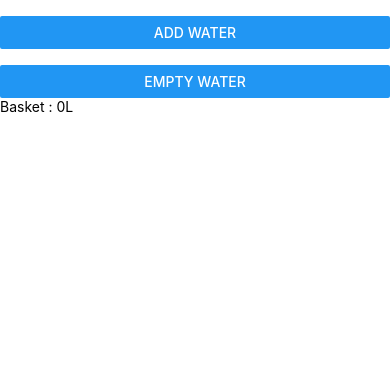
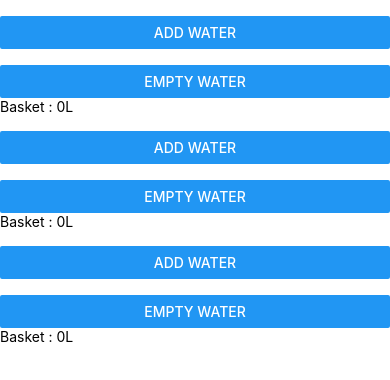
Before and after one commit to shreya-mishra/Puzzle_App, a React Native app: screen / in a window 390 px wide. Shown: the top 380 px of the page. Built offline with nearby package versions, Linux system fonts and the light colour scheme.

Commit message:
added logic to simulate the water flow and distributed evenly

```diff
--- a/src/App.tsx
+++ b/src/App.tsx
@@ -1,27 +1,65 @@
-import React, {useState} from 'react';
+import React, {useEffect, useState} from 'react';
 import {View} from 'react-native';
 import TankFrame from './components/TankFrame';
 
+const NUMBER_OF_TANKS = 3;
+const MaxQuantity = 1000;
+
 const App = () => {
-  const [liquidQuantity, setLiquidQuanity] = useState<number>(0);
+  const [liquidQuantity, setLiquidQuanity] = useState<number[]>(
+    Array(NUMBER_OF_TANKS).fill(0),
+  );
 
-  const addWaterHandler = () => {
-    setTimeout(() => {
-      setLiquidQuanity((prev: number) => prev + 200);
+  useEffect(() => {
+    const interval = setInterval(() => {
+      const flowRate = 25;
+
+      // Simulate water flow between tanks
+      const updatedLevels = liquidQuantity.map((level, i) => {
+        if (i < liquidQuantity.length - 1 && level > liquidQuantity[i + 1]) {
+          return level - flowRate;
+        } else if (i > 0 && level < liquidQuantity[i - 1]) {
+          return level + flowRate;
+        } else {
+          return level;
+        }
+      });
+
+      setLiquidQuanity(updatedLevels);
     }, 1000);
+
+    return () => clearInterval(interval);
+  }, [liquidQuantity]);
+
+  const addWaterHandler = (index: number) => {
+    setLiquidQuanity(prevLevels =>
+      prevLevels.map((level, i) =>
+        i === index && level < MaxQuantity
+          ? Math.min(level + 200, MaxQuantity)
+          : i === index - 1 && level > 0
+          ? Math.max(level - 200, 0)
+          : level,
+      ),
+    );
   };
 
-  const emptyWaterHandler = () => {
-    setLiquidQuanity(0);
+  const emptyWaterHandler = (index: number) => {
+    setLiquidQuanity(prevLevels =>
+      prevLevels.map((level, i) => (i === index ? 0 : level)),
+    );
   };
   return (
     <View>
       {/* TODO: can add input box to ask enter number of tanks for now 3 tanks will be there*/}
-      <TankFrame
-        addWaterHandler={addWaterHandler}
-        emptyWaterHandler={emptyWaterHandler}
-        quantity={liquidQuantity}
-      />
+      {liquidQuantity.map((level, index) => (
+        <TankFrame
+          key={index}
+          index={index}
+          addWaterHandler={() => addWaterHandler(index)}
+          emptyWaterHandler={() => emptyWaterHandler(index)}
+          quantity={level}
+        />
+      ))}
     </View>
   );
 };
```
